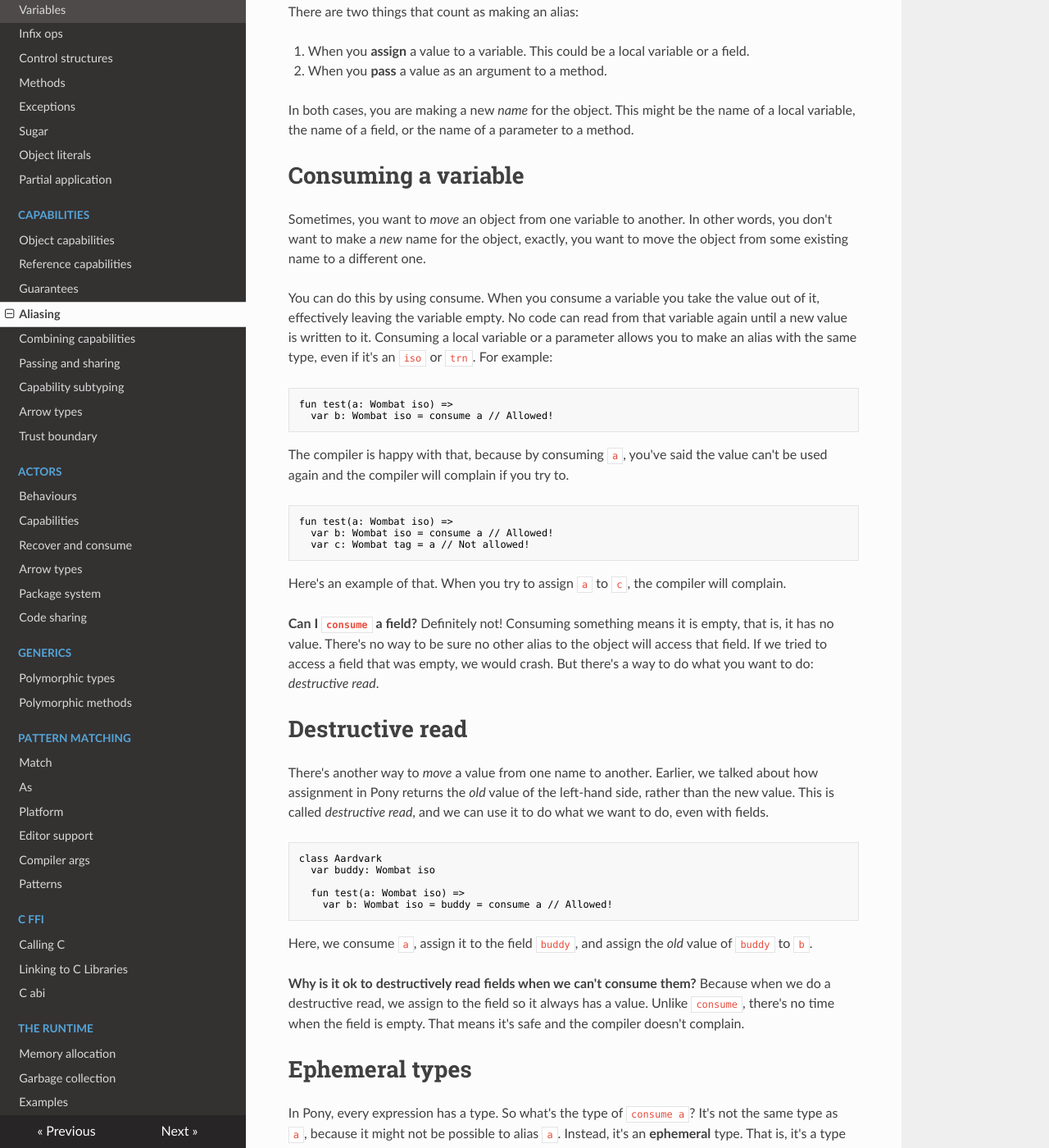
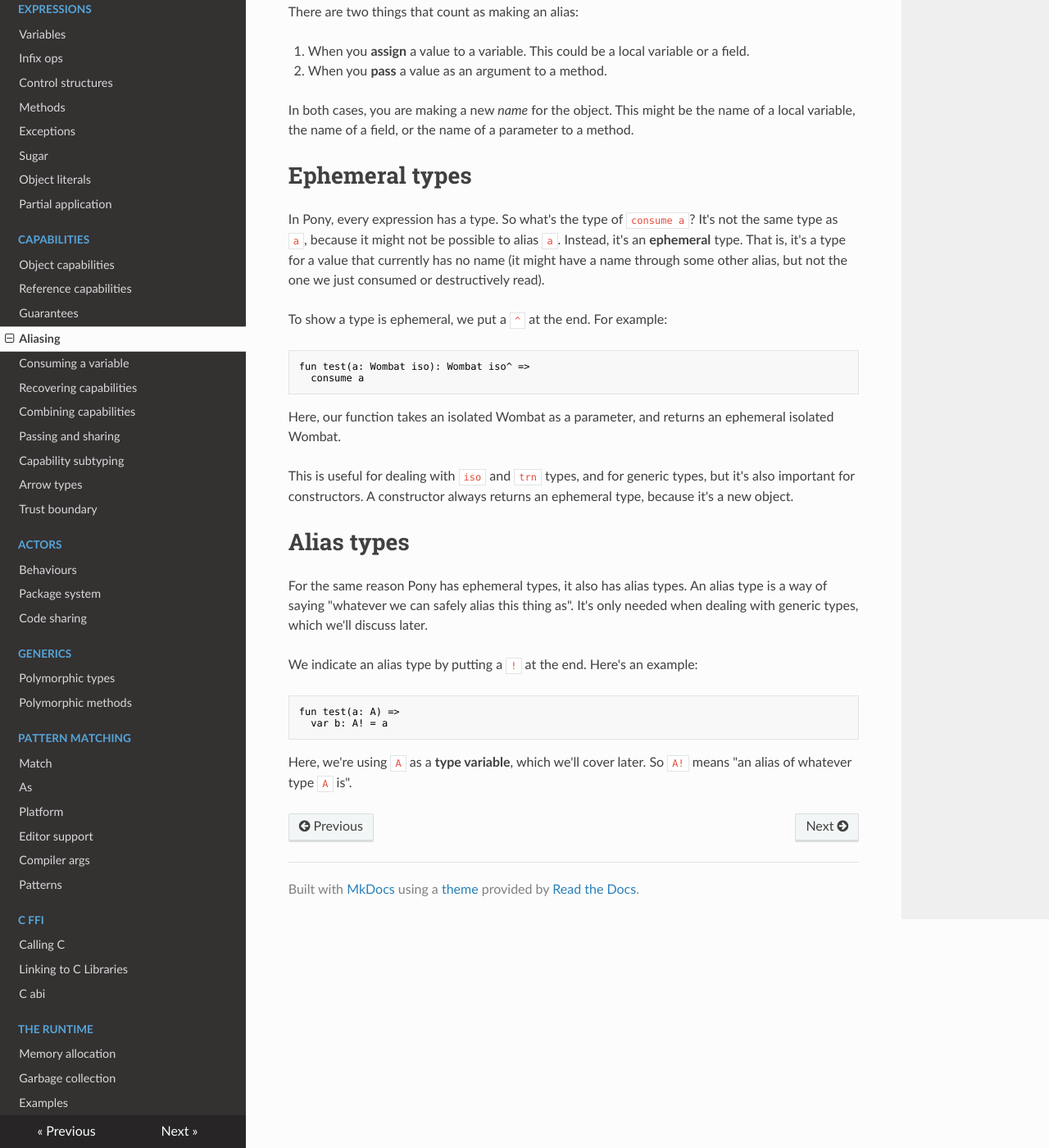
Before and after one commit to ponylang/pony-tutorial, an MkDocs documentation site: the page built from docs/capabilities/aliasing.md, in a window 1280 px wide and 1400 px high, scrolled down 1113 px. Shown: the whole window at 82% size. Built offline with MkDocs 1.6.1, drawn with Linux system fonts in a browser that asks for light colours; nearby versions of some CDN libraries; old or Windows-style settings are respelled for this version of MkDocs.

Commit message:
recover and consume

````diff
--- a/docs/capabilities/aliasing.md
+++ b/docs/capabilities/aliasing.md
@@ -40,45 +40,6 @@ There are two things that count as making an alias:
 
 In both cases, you are making a new _name_ for the object. This might be the name of a local variable, the name of a field, or the name of a parameter to a method.
 
-# Consuming a variable
-
-Sometimes, you want to _move_ an object from one variable to another. In other words, you don't want to make a _new_ name for the object, exactly, you want to move the object from some existing name to a different one.
-
-You can do this by using consume. When you consume a variable you take the value out of it, effectively leaving the variable empty. No code can read from that variable again until a new value is written to it. Consuming a local variable or a parameter allows you to make an alias with the same type, even if it's an `iso` or `trn`. For example:
-
-```pony
-fun test(a: Wombat iso) =>
-  var b: Wombat iso = consume a // Allowed!
-```
-
-The compiler is happy with that, because by consuming `a`, you've said the value can't be used again and the compiler will complain if you try to.
-
-```pony
-fun test(a: Wombat iso) =>
-  var b: Wombat iso = consume a // Allowed!
-  var c: Wombat tag = a // Not allowed!
-```
-
-Here's an example of that. When you try to assign `a` to `c`, the compiler will complain.
-
-__Can I `consume` a field?__ Definitely not! Consuming something means it is empty, that is, it has no value. There's no way to be sure no other alias to the object will access that field. If we tried to access a field that was empty, we would crash. But there's a way to do what you want to do: _destructive read_.
-
-# Destructive read
-
-There's another way to _move_ a value from one name to another. Earlier, we talked about how assignment in Pony returns the _old_ value of the left-hand side, rather than the new value. This is called _destructive read_, and we can use it to do what we want to do, even with fields.
-
-```pony
-class Aardvark
-  var buddy: Wombat iso
-
-  fun test(a: Wombat iso) =>
-    var b: Wombat iso = buddy = consume a // Allowed!
-```
-
-Here, we consume `a`, assign it to the field `buddy`, and assign the _old_ value of `buddy` to `b`.
-
-__Why is it ok to destructively read fields when we can't consume them?__ Because when we do a destructive read, we assign to the field so it always has a value. Unlike `consume`, there's no time when the field is empty. That means it's safe and the compiler doesn't complain.
-
 # Ephemeral types
 
 In Pony, every expression has a type. So what's the type of `consume a`? It's not the same type as `a`, because it might not be possible to alias `a`. Instead, it's an __ephemeral__ type. That is, it's a type for a value that currently has no name (it might have a name through some other alias, but not the one we just consumed or destructively read).
--- a/mkdocs.yml
+++ b/mkdocs.yml
@@ -30,6 +30,8 @@ pages:
   - capabilities/reference-capabilities.md
   - capabilities/guarantees.md
   - capabilities/aliasing.md
+  - capabilities/consume-and-destructive-read.md
+  - capabilities/recovering-capabilities.md
   - capabilities/combining-capabilities.md
   - capabilities/passing-and-sharing.md
   - capabilities/capability-subtyping.md
@@ -37,9 +39,6 @@ pages:
   - capabilities/trust-boundary.md
 - Actors:
   - actors/behaviours.md
-  - actors/capabilities.md
-  - actors/recover-and-consume.md
-  - actors/arrow-types.md
 - packages/package-system.md
 - composition-inheritance/code-sharing.md
 - Generics:
````
Also changed, not shown: docs/capabilities/consume-and-destructive-read.md (added, +38 -0 lines), docs/capabilities/recovering-capabilities.md (added, +78 -0 lines), docs/actors/arrow-types.md (deleted), docs/actors/capabilities.md (deleted), docs/actors/recover-and-consume.md (deleted), docs/algebraic-types/intersection.md (deleted), docs/algebraic-types/tuple.md (deleted), docs/algebraic-types/union.md (deleted).
